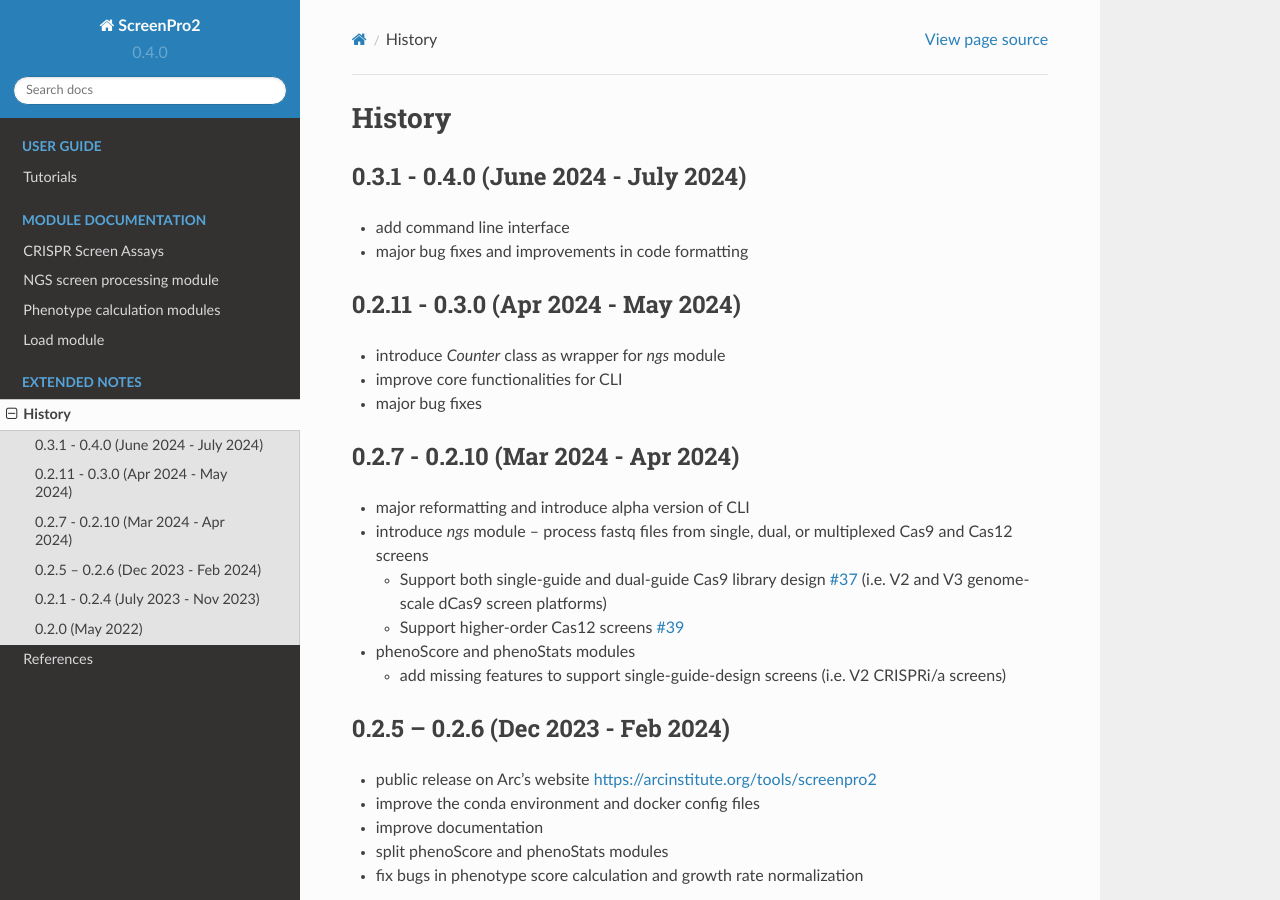
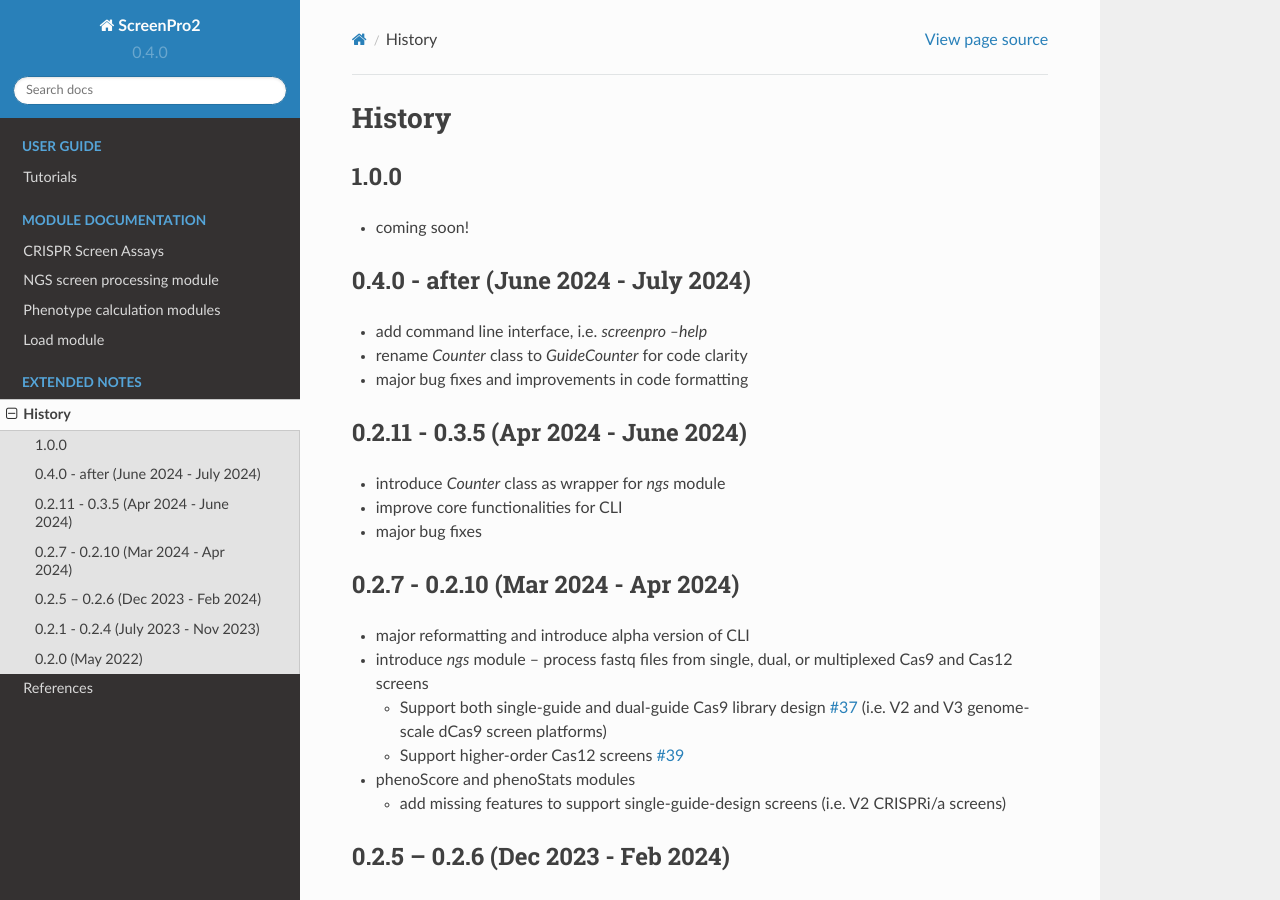
Before and after one commit to ArcInstitute/ScreenPro2, a Sphinx documentation site: the page built from docs/source/history.rst, in a window 1280 px wide and 900 px high. Built offline with Sphinx 7.4.7 and the Read the Docs theme 2.0.0, drawn with Linux system fonts in a browser that asks for light colours; pages that are not in the unit, such as notebooks, are missing from menus.

Commit message:
update docs files

```diff
--- a/docs/source/history.rst
+++ b/docs/source/history.rst
@@ -2,12 +2,17 @@
 History
 =======
 
-0.3.1 - 0.4.0 (June 2024 - July 2024)
+1.0.0
+~~~~~
+* coming soon!
+
+0.4.0 - after (June 2024 - July 2024)
 ~~~~~~~~~~~~~~~~~~~
-* add command line interface
+* add command line interface, i.e. `screenpro --help`
+* rename `Counter` class to `GuideCounter` for code clarity
 * major bug fixes and improvements in code formatting
 
-0.2.11 - 0.3.0 (Apr 2024 - May 2024)
+0.2.11 - 0.3.5 (Apr 2024 - June 2024)
 ~~~~~~~~~~~~~~~~~
 * introduce `Counter` class as wrapper for `ngs` module
 * improve core functionalities for CLI
--- a/docs/source/index.rst
+++ b/docs/source/index.rst
@@ -15,6 +15,7 @@
    assays
    ngs
    phenotype
+   visulize
    load
 
 .. toctree::
```
Also changed, not shown: docs/source/load.md (added, +13 -0 lines), docs/source/load.rst (deleted, +0 -14 lines), docs/source/visualize.md (added, +12 -0 lines).
